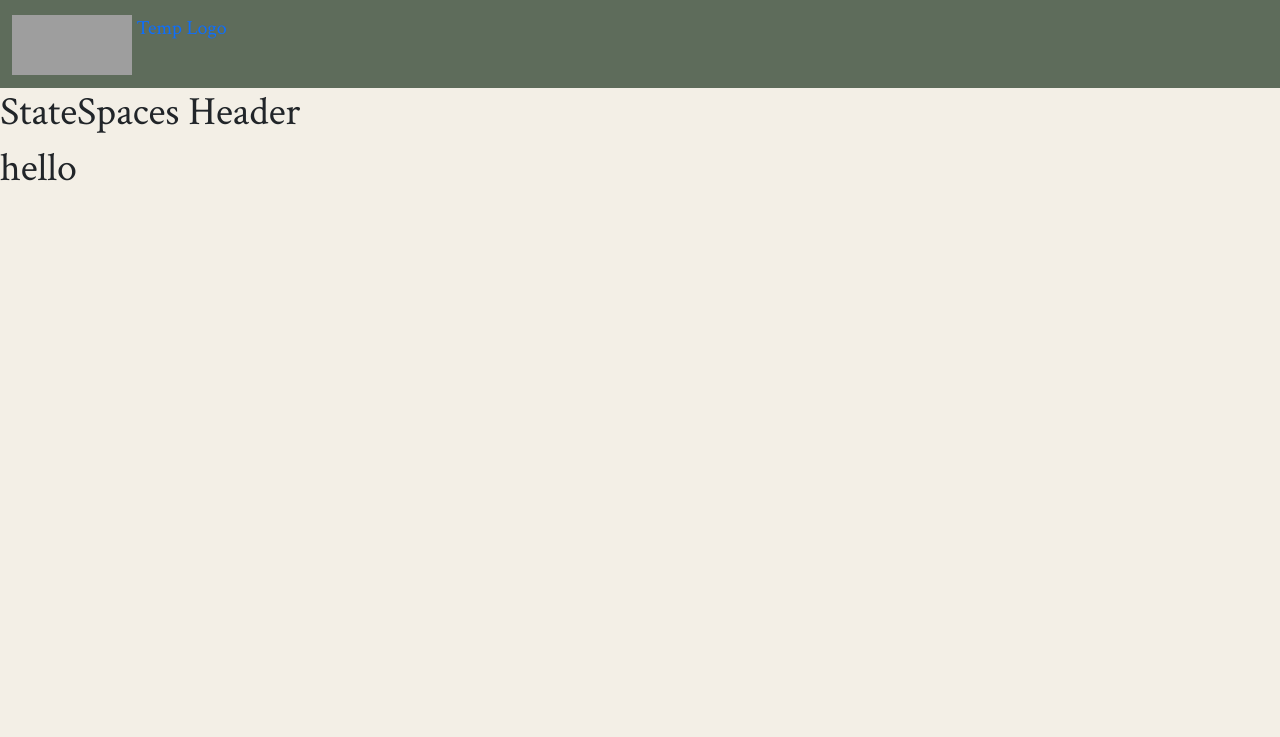
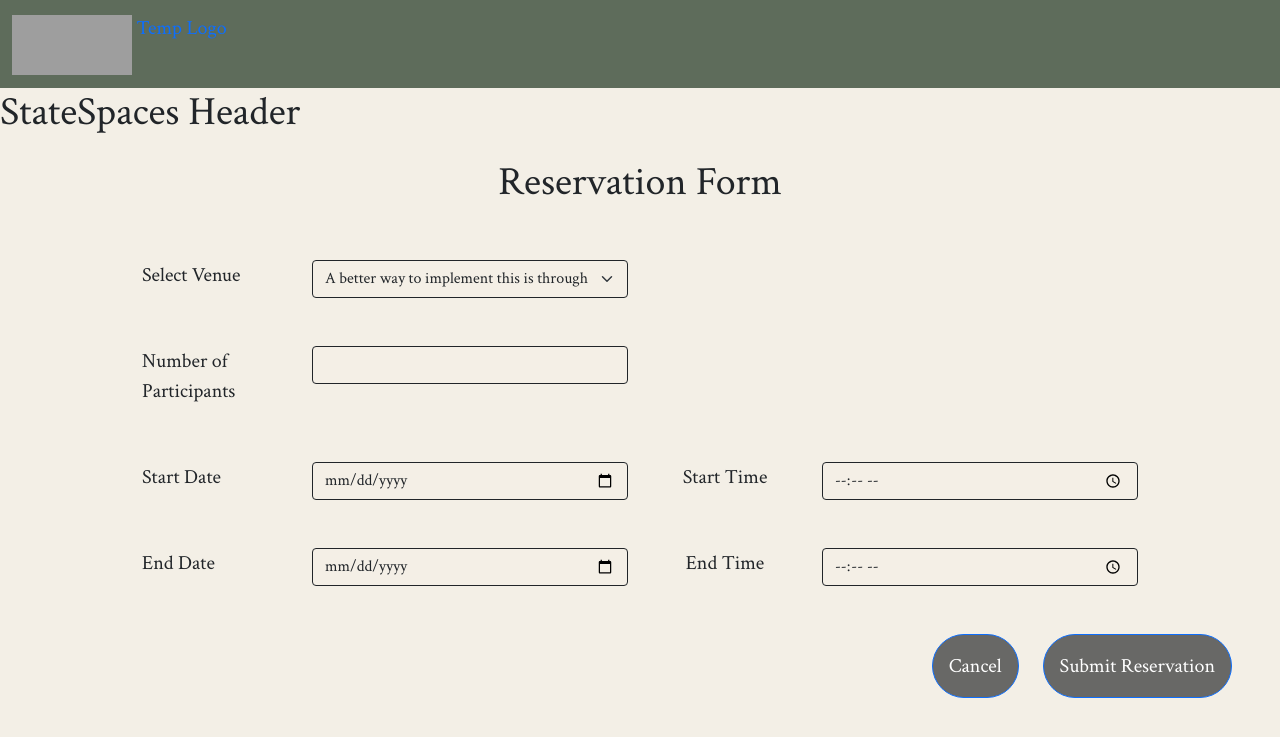
Before and after one commit to JedJedJedd/CSCI41-StateSpaces-16, a Django app: page /reservation/ in a window 1280 px wide. Shown: the top 737 px of the page. Run offline with Django 5.2, Linux system fonts and the light colour scheme; grey boxes are pictures that could not be loaded.

Commit message:
Added designs for reservation_form and reservation_confirmation templates under reservations app.

```diff
--- a/StateSpaces/reservations/templates/reservations/reservation_form.html
+++ b/StateSpaces/reservations/templates/reservations/reservation_form.html
@@ -3,5 +3,53 @@
 
 {% block title %}Reservation{% endblock %}
 {% block content %}
-<h1>hello</h1>
+    <style>
+        .form-button{
+            background-color: #686866;
+        }
+        .form-button:hover{
+            background-color: #5E6C5B;
+            transform: scale(1.1);
+        }
+    </style>
+    <form >
+        <div class="text-center fs-1 m-3" >Reservation Form</div>
+        <div class="container">
+            <div class="m-5 row ">
+                <div class="col-2"><label for="selectVenue" class="form-label">Select Venue</label></div>
+                 <div class="col-4">
+                    <select class="form-select border border-dark border-1" style="background-color: #F4EFE6;"id="selectVenue" aria-label="Default select example">
+                        <option>A better way to implement this is through</option>
+                        <option>https://tom-select.js.org/</option>
+                        <option>Venue1</option>
+                        <option>Venue2</option>
+                    </select>
+                </div>
+            </div>
+
+            <div class="m-5 row">
+                <div class="col-2"><label for="numParticipants" class="form-label">Number of Participants</label></div>
+                <div class="col-4"><input type="number" class="form-control border border-dark border-1" style="background-color: #F4EFE6;" id="numParticipants" aria-describedby="numParticipants"></div>
+            </div>
+
+            <div class="m-5 row ">
+                <div class="col-2"><label for="startDate" class="form-label">Start Date</label></div>
+                <div class="col-4"><input type="date" class="form-control border border-dark border-1" style="background-color: #F4EFE6;" id="startDate" aria-describedby="startDate"></div>
+                <div class="col-2 text-center"><label for="startTime" class="form-label">Start Time</label></div>
+                <div class="col-4"><input type="time" class="form-control border border-dark border-1" style="background-color: #F4EFE6;" id="startTime" aria-describedby="startTime"></div>
+            </div>
+
+            <div class="m-5 row ">
+                <div class="col-2"><label for="endDate" class="form-label">End Date</label></div>
+                <div class="col-4"><input type="date" class="form-control border border-dark border-1" style="background-color: #F4EFE6;" id="endDate" aria-describedby="endDate"></div>
+                <div class="col-2 text-center"><label for="endTime" class="form-label">End Time</label></div>
+                <div class="col-4"><input type="time" class="form-control border border-dark border-1" style="background-color: #F4EFE6;" id="endTime" aria-describedby="endTime"></div>
+            </div>
+        </div>
+
+        <div class="d-flex flex-row-reverse me-5 mt-3">
+            <button type="submit" class="form-button btn btn-primary rounded-pill p-3 fs-5">Submit Reservation</button>
+            <button type="submit" class="form-button btn btn-primary rounded-pill p-3 fs-5 me-4">Cancel</button>
+        </div>
+    </form>
 {% endblock %}
```
Also changed, not shown: StateSpaces/reservations/templates/reservations/reservation_confirmation.html (+29 -1 lines).
